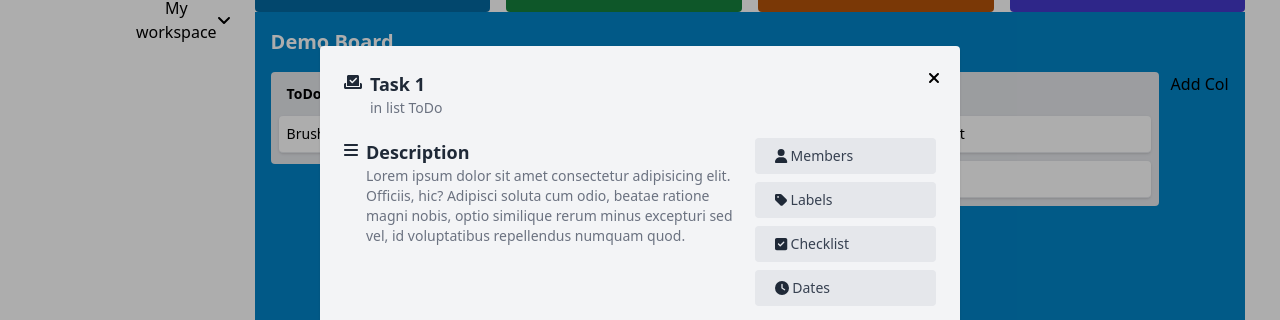
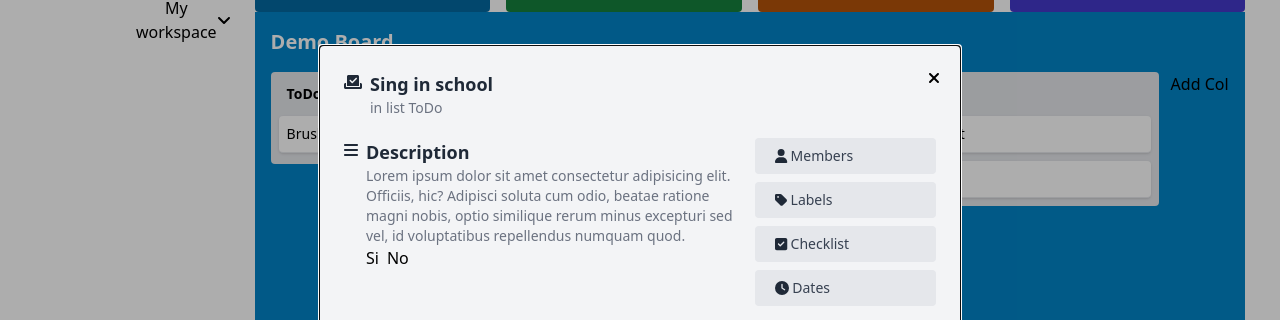
Before and after one commit to joseluis1061/trello, an Angular app: page /boards in a window 1280 px wide. Both pictures are taken after a click on the element "Sing in school". Shown: the part 212-532 px from the top of the page. Built offline with nearby package versions, Linux system fonts and the light colour scheme.

Commit message:
Se agrega un dialogo con input/output de información

```diff
--- a/src/app/pages/board/board.component.html
+++ b/src/app/pages/board/board.component.html
@@ -12,7 +12,7 @@
 
           <div class="text-sm mt-2 min-h-[2.5rem]" cdkDropList (cdkDropListDropped)="drop($event)" [cdkDropListData]="column.todos">
             <div
-              (click)="openDialog()"
+              (click)="openDialog(todo)"
               *ngFor="let todo of column.todos"
               cdkDrag
               class="bg-white shadow p-2 rounded mt-2 border-b border-x-gray-300 cursor-pointer hover:bg-gray-400"
--- a/src/app/pages/board/board.component.ts
+++ b/src/app/pages/board/board.component.ts
@@ -13,7 +13,7 @@ import {
   transferArrayItem,
 } from '@angular/cdk/drag-drop';
 import { Column, ToDo } from '../../models/todo.model';
-import { Dialog } from '@angular/cdk/dialog';
+import {Dialog} from '@angular/cdk/dialog';
 @Component({
   selector: 'app-board',
   standalone: true,
@@ -81,7 +81,7 @@ export class BoardComponent {
   ]
 
   constructor(
-    private dialog: Dialog
+    private dialog: Dialog,
   ) { }
 
   ngOnInit(): void {
@@ -108,11 +108,19 @@ export class BoardComponent {
     });
   }
 
-  openDialog() {
-    this.dialog.open(TodoDialogComponent, {
+  openDialog(todo: ToDo) {
+    const dialogRef = this.dialog.open(TodoDialogComponent, {
       minWidth: '300px',
       maxWidth : '50%',
+      disableClose: true,
+      autoFocus: false,
+      data: {
+        todo: todo,
+      }
     });
+    dialogRef.closed.subscribe(output => {
+      console.log(output);
+    })
   }
 
 }
--- a/src/app/shared/components/todo-dialog/todo-dialog.component.html
+++ b/src/app/shared/components/todo-dialog/todo-dialog.component.html
@@ -5,7 +5,7 @@
   <div class="flex space-x-2 mb-5">
     <fa-icon class="text-gray-800" [icon]="faCheckToSlot"></fa-icon>
     <div class="flex flex-col">
-      <h3 class="text-lg font-semibold text-gray-800">Task 1</h3>
+      <h3 class="text-lg font-semibold text-gray-800">{{ todo.title }}</h3>
       <p class="text-sm text-gray-500">in list ToDo</p>
     </div>
   </div>
@@ -15,6 +15,10 @@
       <div class="flex flex-col">
         <h3 class="text-lg font-semibold text-gray-800">Description</h3>
         <p class="text-sm text-gray-500">Lorem ipsum dolor sit amet consectetur adipisicing elit. Officiis, hic? Adipisci soluta cum odio, beatae ratione magni nobis, optio similique rerum minus excepturi sed vel, id voluptatibus repellendus numquam quod.</p>
+        <div class="flex space-x-2">
+          <button type="button" (click)="closeWithRta(true)">Si</button>
+          <button type="button" (click)="closeWithRta(false)">No</button>
+        </div>
       </div>
     </div>
     <div class="flex flex-auto space-y-2 flex-col">
--- a/src/app/shared/components/todo-dialog/todo-dialog.component.ts
+++ b/src/app/shared/components/todo-dialog/todo-dialog.component.ts
@@ -1,9 +1,18 @@
-import { Component } from '@angular/core';
-import { DialogRef } from '@angular/cdk/dialog';
+import { Component, Inject } from '@angular/core';
+import { DialogRef, DIALOG_DATA } from '@angular/cdk/dialog';
 import { FontAwesomeModule } from '@fortawesome/angular-fontawesome';
 import { faClose, faCheckToSlot, faBars, faUser, faTag, faCheckSquare, faClock } from '@fortawesome/free-solid-svg-icons';
-import {DialogModule} from '@angular/cdk/dialog';
+import { DialogModule } from '@angular/cdk/dialog';
 import { BtnComponent } from '../btn/btn.component';
+import { ToDo } from '../../../models/todo.model';
+
+interface InputData {
+  todo: ToDo;
+}
+
+interface OutputData {
+  rta: boolean;
+}
 @Component({
   selector: 'app-todo-dialog',
   standalone: true,
@@ -20,9 +29,14 @@ export class TodoDialogComponent {
   faCheckSquare = faCheckSquare;
   faClock = faClock;
 
+  todo: ToDo;
+
   constructor(
-    private dialogRef: DialogRef
-  ) { }
+    private dialogRef: DialogRef<OutputData>,
+    @Inject(DIALOG_DATA) data: InputData
+  ) {
+    this.todo = data.todo;
+  }
 
   ngOnInit(): void {
   }
@@ -31,4 +45,8 @@ export class TodoDialogComponent {
     this.dialogRef.close();
   }
 
+  closeWithRta(rta: boolean) {
+    this.dialogRef.close({ rta });
+  }
+
 }
```
